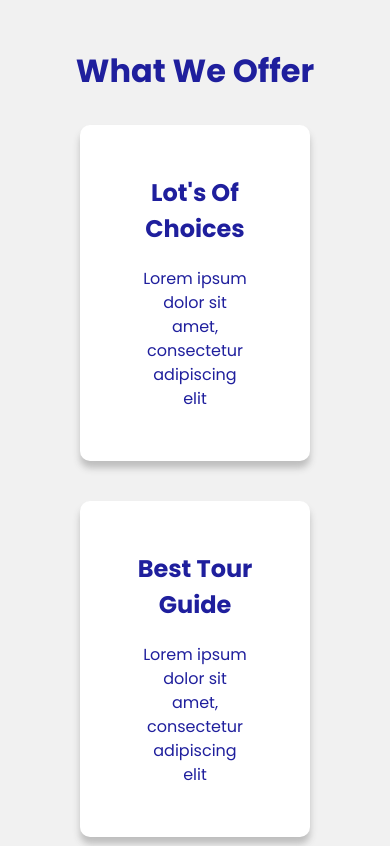
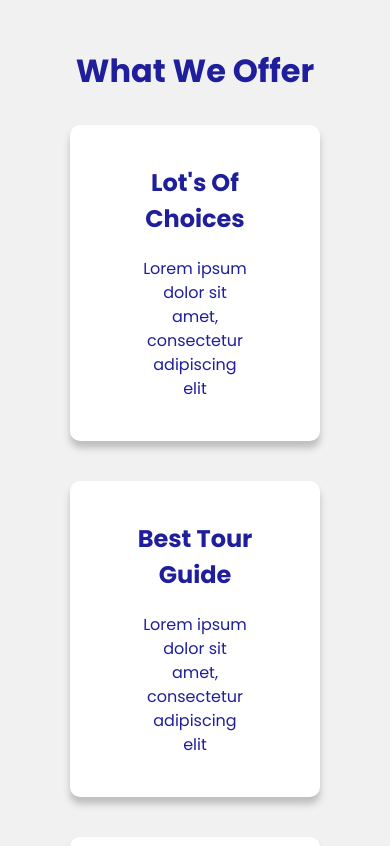
Before and after one commit to iampearlep/travel-site, a plain HTML site: page index.html in a window 390 px wide. Shown: the part 2080-2926 px from the top of the page. Drawn offline with Linux system fonts and the light colour scheme.

Commit message:
update styles.css

```diff
--- a/styles.css
+++ b/styles.css
@@ -304,7 +304,7 @@ footer {
     .offer-container {
         display: flex;
         flex-direction: column;
-        margin: 30px 60px;
+        margin: 30px 50px;
         justify-content: center;
         text-align: center;
     }
@@ -314,7 +314,7 @@ footer {
     }
     .offer {
         width: 100%;
-        padding: 50px;
+        padding: 40px 60px;
 
     }
     .offer p {
```
